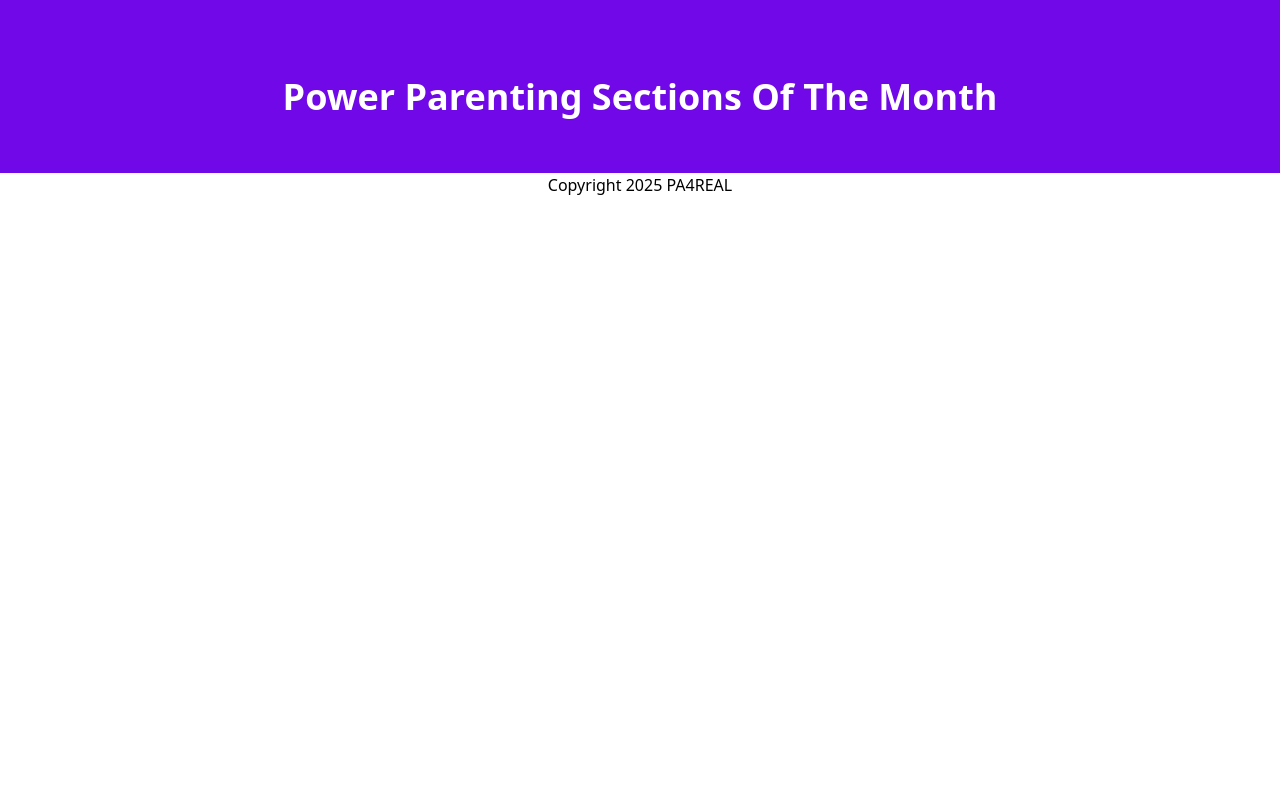
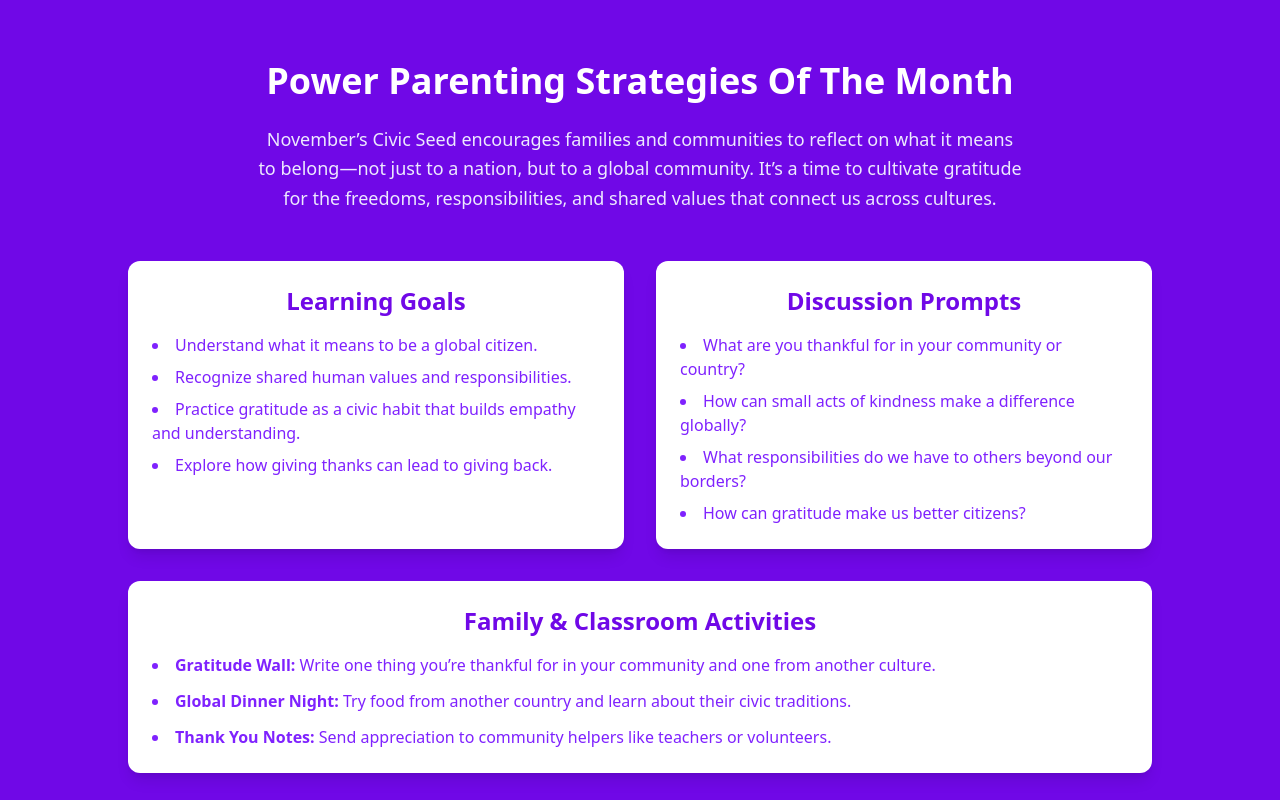
Before and after one commit to bdubbs11/Civic-Seeds-USA, a React (Vite) app: page / in a window 1280 px wide. Shown: the part 2860-3660 px from the top of the page. Before the commit the page ends 3057 px from the top, so only its background shows below. Built offline with nearby package versions, Linux system fonts and the light colour scheme.

Commit message:
initial done with homepage

```diff
--- a/src/components/Layout.jsx
+++ b/src/components/Layout.jsx
@@ -20,7 +20,7 @@ function Layout() {
       <Outlet />
     </main>
 
-    <footer>
+    <footer className="text-center p-4">
       <p>Copyright 2025 PA4REAL</p>
     </footer>
 
--- a/src/views/Home.jsx
+++ b/src/views/Home.jsx
@@ -113,12 +113,65 @@ return (
         </div>
       </div>
 
-      {/* power parenting sections of the month */}
-      <div className="container grid grid-cols-16 min-w-screen mx-auto bg-violet-700 text-white py-10">
-        <div className="col-start-2 col-span-14">
-          <h1 className="text-4xl font-bold mb-4 capitalize my-10"> Power Parenting Sections of the Month</h1>
+      {/* Power Parenting Strategies of the Month */}
+      <section className="w-full bg-violet-700 py-16 px-6">
+        <div className="max-w-5xl mx-auto text-white">
+          <h2 className="text-4xl font-bold capitalize text-center mb-6">
+            Power Parenting Strategies of the Month
+          </h2>
+          <p className="text-lg leading-relaxed text-violet-100 text-center max-w-3xl mx-auto">
+            November’s Civic Seed encourages families and communities to reflect on what it means to belong—not
+            just to a nation, but to a global community. It’s a time to cultivate gratitude for the freedoms,
+            responsibilities, and shared values that connect us across cultures.
+          </p>
+
+          <div className="grid gap-8 mt-12 md:grid-cols-2">
+            <div className="bg-white rounded-xl shadow-lg p-6 text-violet-700 flex flex-col">
+              <h3 className="text-2xl font-bold mb-4">Learning Goals</h3>
+              <ul className="text-left list-disc list-inside space-y-2 text-violet-600">
+                <li>Understand what it means to be a global citizen.</li>
+                <li>Recognize shared human values and responsibilities.</li>
+                <li>Practice gratitude as a civic habit that builds empathy and understanding.</li>
+                <li>Explore how giving thanks can lead to giving back.</li>
+              </ul>
+            </div>
+
+            <div className="bg-white rounded-xl shadow-lg p-6 text-violet-700 flex flex-col">
+              <h3 className="text-2xl font-bold mb-4">Discussion Prompts</h3>
+              <ul className="text-left list-disc list-inside space-y-2 text-violet-600">
+                <li>What are you thankful for in your community or country?</li>
+                <li>How can small acts of kindness make a difference globally?</li>
+                <li>What responsibilities do we have to others beyond our borders?</li>
+                <li>How can gratitude make us better citizens?</li>
+              </ul>
+            </div>
+
+            <div className="bg-white rounded-xl shadow-lg p-6 text-violet-700 flex flex-col md:col-span-2">
+              <h3 className="text-2xl font-bold mb-4">Family & Classroom Activities</h3>
+              <ul className="text-left list-disc list-inside space-y-3 text-violet-600">
+                <li>
+                  <span className="font-semibold">Gratitude Wall:</span> Write one thing you’re thankful for in your
+                  community and one from another culture.
+                </li>
+                <li>
+                  <span className="font-semibold">Global Dinner Night:</span> Try food from another country and learn
+                  about their civic traditions.
+                </li>
+                <li>
+                  <span className="font-semibold">Thank You Notes:</span> Send appreciation to community helpers like
+                  teachers or volunteers.
+                </li>
+              </ul>
+            </div>
+          </div>
+
+          <blockquote className="italic text-xl text-center text-violet-100 mt-12">
+            “The best way to find yourself is to lose yourself in the service of others.”
+            <br /> <span className="font-semibold not-italic">— Mahatma Gandhi</span>
+          </blockquote>
         </div>
-      </div>
+      </section>
+
     </div>
 )
 }
```
